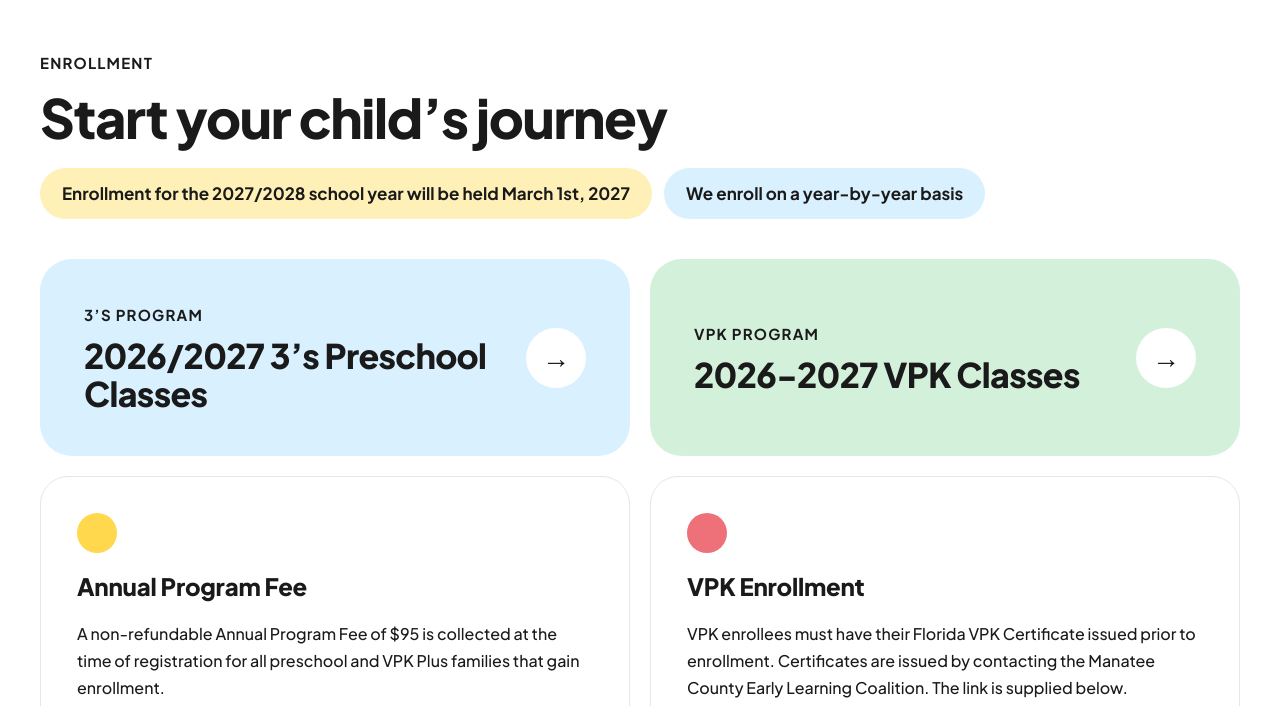
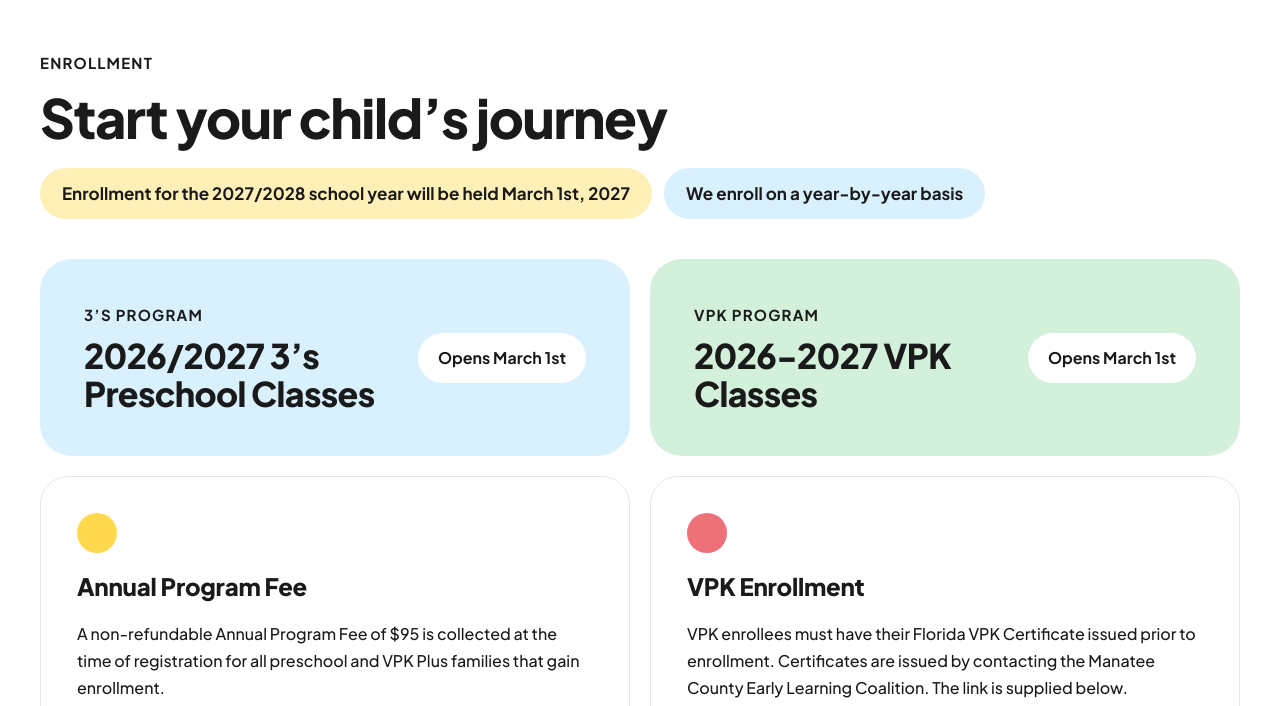
Before and after one commit to Emily-Goforth292/Schoolhouse-website, a plain HTML site: page enrollment.html in a window 1280 px wide. Shown: the part 94-800 px from the top of the page. Drawn offline with Linux system fonts and the light colour scheme.

Commit message:
Changed enrollment links so they are closed until presentation day

```diff
--- a/enrollment.html
+++ b/enrollment.html
@@ -27,22 +27,22 @@
       </div>
     </section>
 
-    <!-- LINKS TO ADD LATER: the two class buttons below still have href="#" - replace with the real addresses -->
+    <!-- CLOSED VERSION: the two class buttons are not links yet. For the presentation, swap in enrollment-LIVE.html (see the instructions I gave you). -->
     <section class="container class-links">
-      <a href="#" class="class-link bg-blue">
+      <div class="class-link bg-blue is-closed">
         <div>
           <div class="kicker">3&rsquo;s program</div>
           <div class="class-title">2026/2027 3&rsquo;s Preschool Classes</div>
         </div>
-        <span class="arrow">&rarr;</span>
-      </a>
-      <a href="#" class="class-link bg-green">
+        <span class="closed-tag">Opens March 1st</span>
+      </div>
+      <div class="class-link bg-green is-closed">
         <div>
           <div class="kicker">VPK program</div>
           <div class="class-title">2026-2027 VPK Classes</div>
         </div>
-        <span class="arrow">&rarr;</span>
-      </a>
+        <span class="closed-tag">Opens March 1st</span>
+      </div>
     </section>
 
     <section class="container info-grid">
--- a/styles.css
+++ b/styles.css
@@ -535,3 +535,9 @@ h1, h2, h3, p { margin-top: 0; }
 .map { position: relative; }
 .map-link { position: absolute; left: 16px; bottom: 16px; background: var(--white); padding: 10px 18px; border-radius: 999px; font-weight: 700; font-size: 15px; box-shadow: 0 2px 8px rgba(0,0,0,.15); }
 .map-link:hover { background: var(--yellow-pale); }
+
+/* Enrollment buttons before applications open */
+.class-link.is-closed { cursor: default; }
+.class-link.is-closed:hover { transform: none; }
+.closed-tag { flex: none; background: var(--white); padding: 12px 20px; border-radius: 999px; font-weight: 700; font-size: 16px; white-space: nowrap; }
+@media (max-width: 960px) { .closed-tag { padding: 10px 16px; font-size: 15px; } }
```
